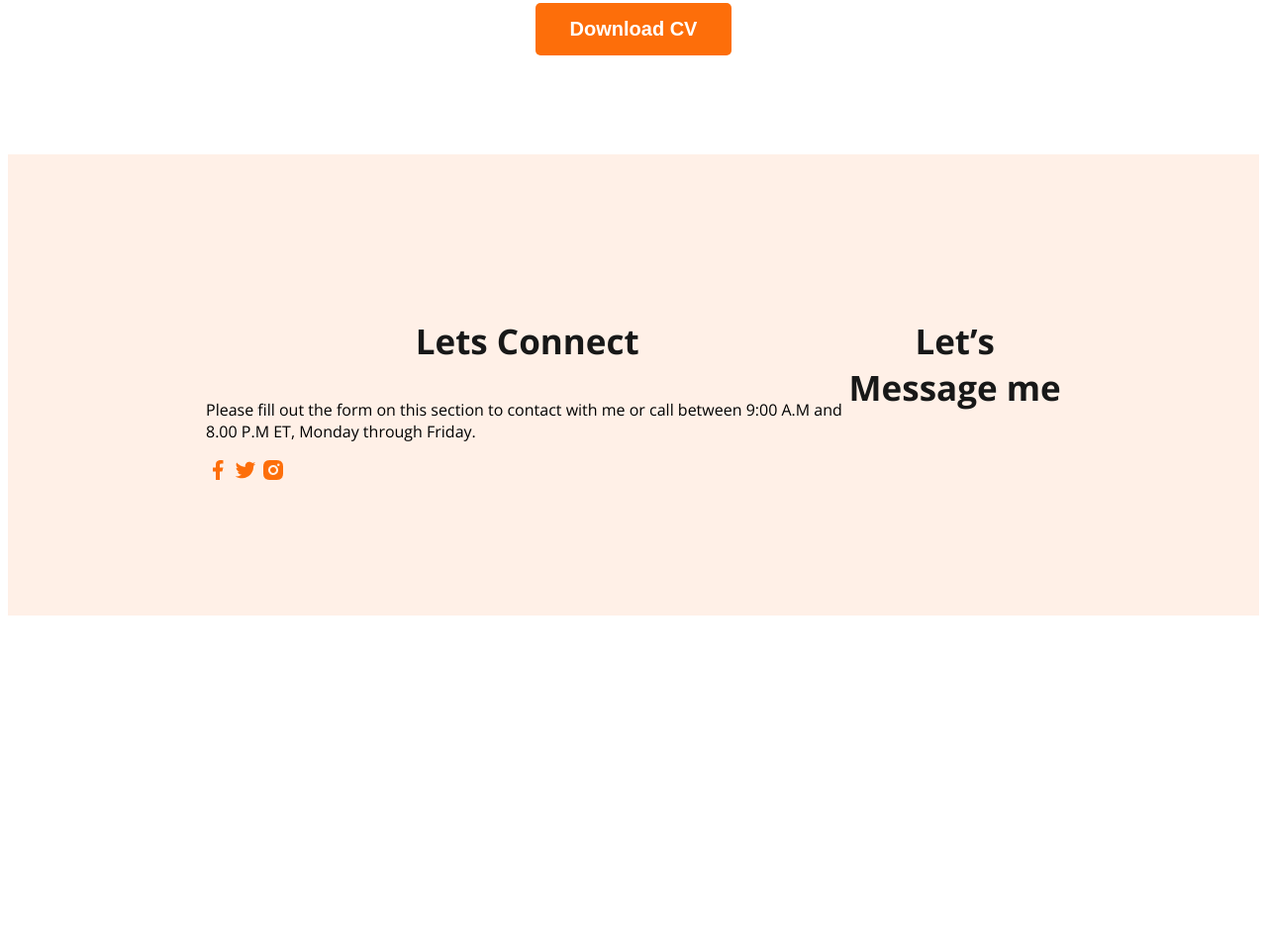
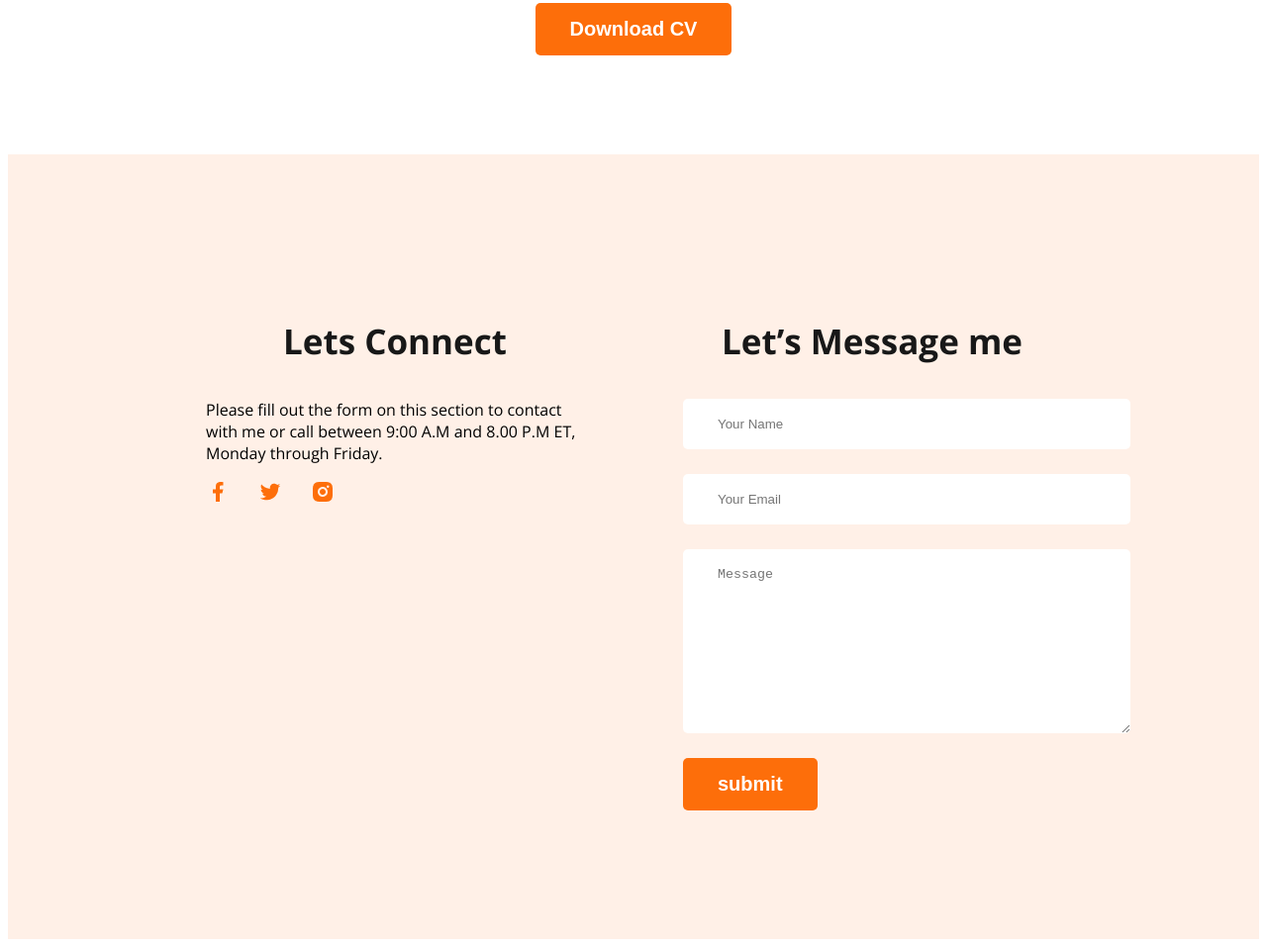
Before and after one commit to AsfirNoor/My-First-Webdeveloper-Portfolio, a plain HTML site: page index.html in a window 1280 px wide. Shown: the part 3076-4033 px from the top of the page at 99% size. Before the commit the page ends 3706 px from the top, so only its background shows below. Drawn offline with nearby package versions, Linux system fonts and the light colour scheme.

Commit message:
finished  footer section

```diff
--- a/index.html
+++ b/index.html
@@ -182,6 +182,12 @@
         </div>
         <div class="footer-column">
             <h3 class="section-title">Let’s Message me</h3>
+            <form class="contact" action="">
+                <input type="text" placeholder="Your Name">
+                <input type="email" name="" placeholder="Your Email" id="">
+                <textarea name="" placeholder="Message" id="" cols="30" rows="10"></textarea>
+                <input class="button-primary" type="submit" value="submit">
+            </form>
         </div>
     </footer>
 </body>
--- a/styles/portfolio.css
+++ b/styles/portfolio.css
@@ -181,27 +181,49 @@ main section {
     margin-bottom: 10px;
 }
 
-.resume-item-institute{
-   margin-bottom: 20px;
-   margin-top: 0;
+.resume-item-institute {
+    margin-bottom: 20px;
+    margin-top: 0;
 }
+
 .resume-item-institute,
 .resume-item-description {
     color: #757575;
 }
-.resume-container{
+
+.resume-container {
     margin: 30px;
 }
 
-.download-cv{
+.download-cv {
     text-align: center;
     margin-top: 50px;
 }
 
 /* footer styles */
-footer{
+footer {
     display: flex;
-    background:  #fff0e7;
+    gap: 100px;
+    background: #fff0e7;
     margin-top: 100px;
     padding: 130px 200px;
 }
+
+.footer-column {
+    width: 50%;
+}
+.social-link a{
+    margin-right: 25px;
+}
+
+.contact input[type="text"], .contact input[type="email"],
+textarea {
+    display: block;
+    margin-bottom: 25px;
+    padding: 18px 35px;
+    color: #757575;
+    border-radius: 5px;
+    background: #FFF;
+    border: 0;
+    width: 100%;
+}
```
